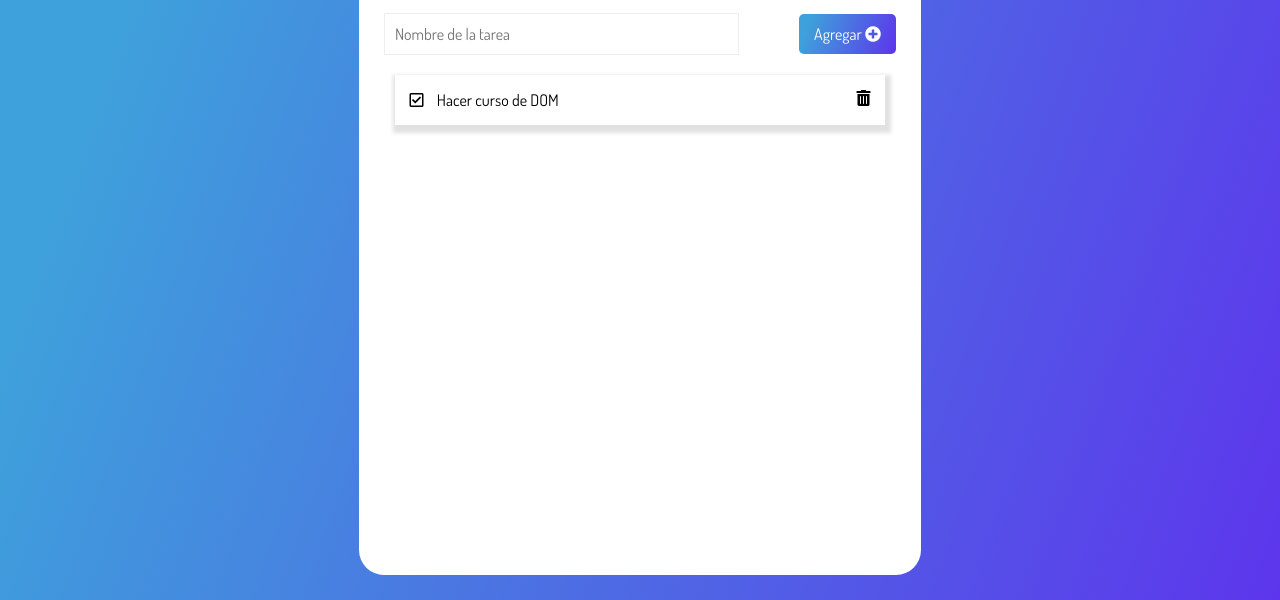
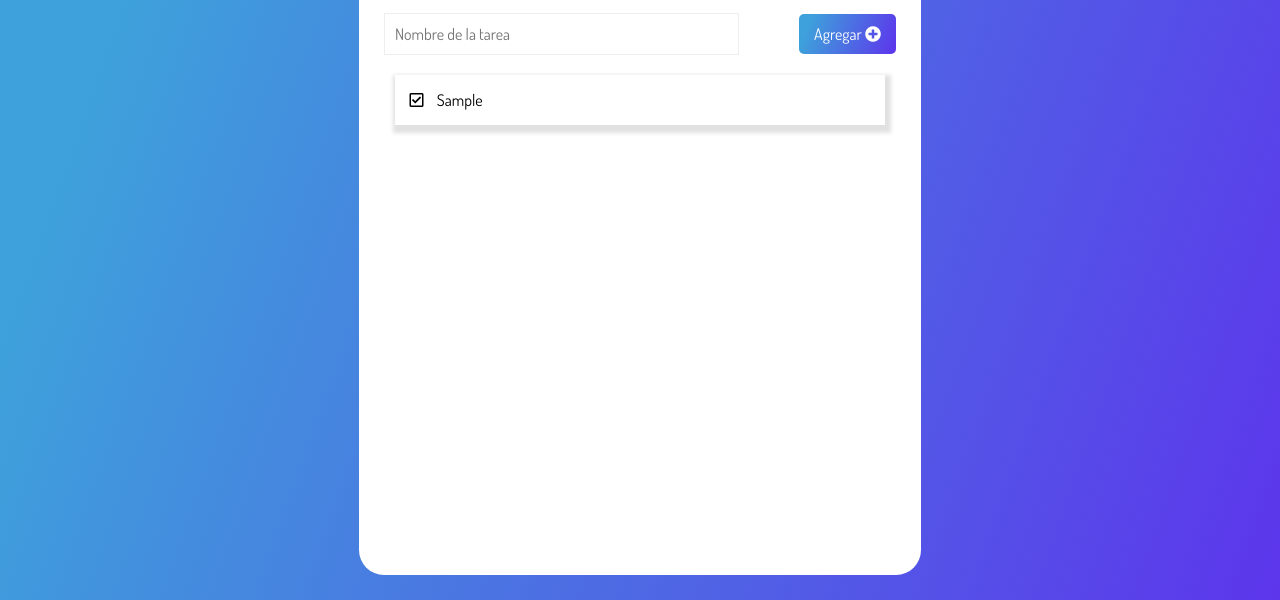
Before and after one commit to undrbug/to-do, a plain HTML site: page index.html in a window 1280 px wide. Both pictures are taken after typing "Sample" into the empty fields and a click on the button "Agregar". Shown: the part 149-749 px from the top of the page. Drawn offline with Linux system fonts and the light colour scheme.

Commit message:
clase03 complete

```diff
--- a/index.html
+++ b/index.html
@@ -36,14 +36,8 @@
             </button>
           </form>
         </div>
-        <ul class="cardsList">
-          <li class="card">
-            <div>
-              <i class="far fa-check-square icon"></i>
-              <span class="task">Hacer curso de DOM</span>
-            </div>
-            <i class="fas fa-trash-alt trashIcon icon"></i>
-          </li>
+        <ul class="cardsList" data-list>
+
         </ul>
       </div>
     </main>
--- a/main.js
+++ b/main.js
@@ -3,8 +3,21 @@ const btn = document.querySelector("[data-form-btn]");
 const createTask = (event) => {
     event.preventDefault();
     const input = document.querySelector("[data-form-input]");
-    console.log("crear tarea", input.value);
+    const value = input.value;
+    const task = document.createElement("li");
+    task.classList.add("card")
+    console.log("crear tarea", value);
+    const list = document.querySelector("[data-list]");
     input.value = "";
+    //backticks para buscar
+    const content =   `<div>
+    <i class="far fa-check-square icon"></i>
+    <span class="task">${value}</span>
+  </div>`;
+  task.innerHTML = content;
+
+  list.appendChild(task);
+
 }
 
 //console.log(input);
```
